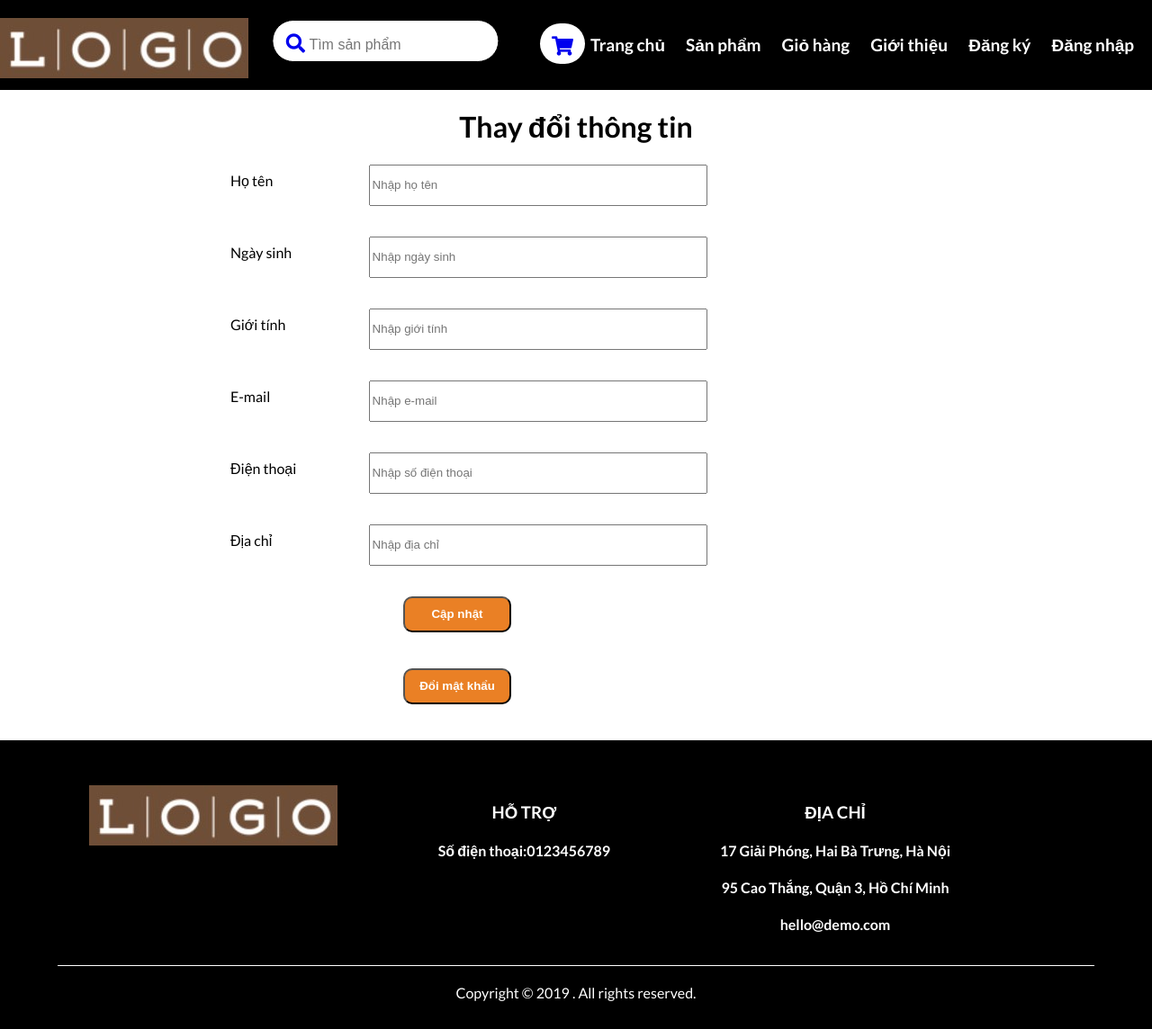
After one commit to team-04-bk/Coffee-selling, a PHP site: page /Layout/edit-user-info.html in a window 1280 px wide. The commit adds this page. Shown: the whole page at 90% size. Run offline with PHP 8.4, Linux system fonts and the light colour scheme; some libraries are stand-ins or nearby versions.

Commit message:
user and stuff

```diff
--- /dev/null
+++ b/CoffeeShop/Layout/edit-user-info.html
@@ -0,0 +1,106 @@
+<!DOCTYPE html>
+<html>
+<head>
+    <meta charset="utf-8" />
+    <title>Coffe</title>
+    <link href="../css/Style.css" rel="stylesheet" />
+    <link rel="stylesheet" href="https://use.fontawesome.com/releases/v5.8.1/css/all.css" integrity="sha384-50oBUHEmvpQ+1lW4y57PTFmhCaXp0ML5d60M1M7uH2+nqUivzIebhndOJK28anvf" crossorigin="anonymous">
+    <link href='http://fonts.googleapis.com/css?family=Lato:400,700' rel='stylesheet' type='text/css'>
+</head>
+<body>
+    <header>
+        <div class="top-bar">
+            <a href="index.html" class="logo"><img src="../Image/LogoSample_ByTailorBrands.jpg" /></a>
+            <div class="search-box">
+                <input class="search-txt" type="text" placeholder="Tìm sản phẩm" />
+                <a class="search-btn" style="text-decoration:none;" href="#"><i class="fas fa-search fa-lg"></i></a>
+            </div>
+            <div class="shop-cart">
+                <a class="shop-btn" href="#"><i class="fas fa-shopping-cart fa-lg"></i></a>
+            </div>
+            <nav>
+
+                <ul>
+                    <li><a href="index.html">Trang chủ</a></li>
+                    <li><a href="Products.html">Sản phẩm</a></li>
+                    <li><a href="ShopCart.html">Giỏ hàng</a></li>
+                    <li><a href="About.html">Giới thiệu</a></li>
+                    <li><a href="signup.html">Đăng ký</a></li>
+
+                    <li><a href="login.html">Đăng nhập</a></li>
+                </ul>
+            </nav>
+        </div>
+    </header>
+    <h1 class="page">Thay đổi thông tin</h1>
+    <div id="edit">
+        <div class="row-edit">
+            <div class="row-left">Họ tên</div>
+            <div class="row-right">
+                <input type="text" placeholder="Nhập họ tên" />
+            </div>
+        </div>
+        <div class="row-edit">
+            <div class="row-left">Ngày sinh</div>
+            <div class="row-right">
+                <input type="datetime" placeholder="Nhập ngày sinh" />
+            </div>
+        </div>
+        <div class="row-edit">
+            <div class="row-left">Giới tính</div>
+            <div class="row-right">
+                <input type="text" placeholder="Nhập giới tính" />
+            </div>
+        </div>
+        <div class="row-edit">
+            <div class="row-left">E-mail</div>
+            <div class="row-right">
+                <input type="email" placeholder="Nhập e-mail" />
+            </div>
+        </div>
+        <div class="row-edit">
+            <div class="row-left">Điện thoại</div>
+            <div class="row-right">
+                <input type="tel" placeholder="Nhập số điện thoại" />
+            </div>
+        </div>
+        <div class="row-edit">
+            <div class="row-left">Địa chỉ</div>
+            <div class="row-right">
+                <input type="tel" placeholder="Nhập địa chỉ" />
+            </div>
+        </div>
+
+        <div class="row-edit">
+            <div class="confirm-1"><input type="submit" value="Cập nhật" /></div>
+        </div>
+        <div class="row-edit">
+            <div class="confirm-1"><a href="change-password.html"><input type="submit" value="Đổi mật khẩu" /></a></div>
+        </div>
+    </div>
+
+    <footer>
+
+        <div class="row">
+            <div class="col">
+                <img src="../Image/LogoSample_ByTailorBrands.jpg" />
+            </div>
+
+            <div class="col">
+                <h3>HỖ TRỢ</h3>
+                <h4>Số điện thoại:0123456789</h4>
+            </div>
+
+            <div class="col">
+                <h3>ĐỊA CHỈ</h3>
+                <h4>17 Giải Phóng, Hai Bà Trưng, Hà Nội</h4>
+                <h4>95 Cao Thắng, Quận 3, Hồ Chí Minh</h4>
+
+                <h4>hello@demo.com</h4>
+            </div>
+        </div>
+
+        <div class="coppy-right">Copyright © 2019 . All rights reserved.</div>
+    </footer>
+</body>
+</html>
--- a/CoffeeShop/css/Style.css
+++ b/CoffeeShop/css/Style.css
@@ -25,6 +25,7 @@ header {
     padding: 10px;
     height: 25px;
     background: white;
+    border:1px solid #000;
 }
 
 .search-btn {
@@ -340,107 +353,120 @@ tr {
     color: #fff;
 }
 
-#content p{
-    width:80%;
-    text-align:left;
-    font-size:17px;
-    margin:0 auto;
-}
-#go-to-product{
-    margin:0 auto;
-    width:70%;
-}
-#product-intro{
-    background:#ea8025;
-    float:left;
-    align-items:center;
-    text-align:left;
-    font-size:17px;
-    height:478px;
-    width:30%
-
-}
-#product-intro p{
-    width:80%;
-    margin:0 auto;
-    color:#fff;
-}
-#go-to-product-img{
-    float:right;
-    width:70%;
-}
-#go-to-product-img img{
-    width:100%;
-    height:478px;
-}
-#go-to-product-btn{
-    transform:translate(0,300%);
-    width:50%;
-    margin:0 auto;
-}
-#go-to-product-btn a{
-    padding:10px 15px 10px 15px;
-    font-size:18px;
-    background:#000;
-    text-decoration:none;
-    color:#fff;
+    #content p {
+        width: 80%;
+        text-align: left;
+        font-size: 17px;
+        margin: 0 auto;
     }
 
+#go-to-product {
+    margin: 0 auto;
+    width: 70%;
+}
+
+#product-intro {
+    background: #ea8025;
+    float: left;
+    align-items: center;
+    text-align: left;
+    font-size: 17px;
+    height: 478px;
+    width: 30%
+}
+
+    #product-intro p {
+        width: 80%;
+        margin: 0 auto;
+        color: #fff;
+    }
+
+#go-to-product-img {
+    float: right;
+    width: 70%;
+}
+
+    #go-to-product-img img {
+        width: 100%;
+        height: 478px;
+    }
+
+#go-to-product-btn {
+    transform: translate(0,300%);
+    width: 50%;
+    margin: 0 auto;
+}
+
+    #go-to-product-btn a {
+        padding: 10px 15px 10px 15px;
+        font-size: 18px;
+        background: #000;
+        text-decoration: none;
+        color: #fff;
+    }
 
 footer {
-    display:block;
+    display: block;
     background-image: none;
     background-color: #000;
     color: white;
     text-align: center;
-    padding-top:50px;
+    padding-top: 50px;
 }
-.row{
 
-    width:90%;
-    height:200px;
-    margin:0 auto;
+.row {
+    width: 90%;
+    height: 200px;
+    margin: 0 auto;
+}
 
+.col {
+    background: #000;
+    width: 30%;
+    float: left;
 }
-.col{
-    background:#000;
-    width:30%;
-    float:left;
+
+.coppy-right {
+    width: 90%;
+    height: 50px;
+    margin: 0 auto;
+    padding-top: 20px;
+    border-top: 1px solid #fff;
 }
-.coppy-right{
-    width:90%;
-    height:50px;
-    margin:0 auto;
-    padding-top:20px;
-    border-top:1px solid #fff;
+
+#about {
+    min-height: 520px;
 }
-#about{
-    min-height:520px;
+
+#about-content {
+    width: 70%;
+    margin: 0 auto;
 }
-#about-content{
-    width:70%;
-    margin:0 auto;
+
+#about-content-l {
+    width: 52%;
+    float: left;
+    height: 450px;
 }
-#about-content-l{
-    width:52%;
-    float:left;
-    height:450px;
+
+    #about-content-l p {
+        width: 80%;
+        margin: 0 auto;
+        font-size: 18px;
+        margin-bottom: 20px;
     }
-#about-content-l p{
-    width:80%;
-    margin:0 auto;
-    font-size:18px;
-    margin-bottom:20px;
-}
+
     #about-content-l span {
         font-size: 24px;
         font-weight: 700;
         font-family: 'Bebas Neue','Lato', sans-serif;
     }
-#about-content-img{
-    width:48%;
-    float:right;
+
+#about-content-img {
+    width: 48%;
+    float: right;
 }
+
 .about-name h2 {
     width: 70%;
     margin: 0 auto;
@@ -448,11 +474,72 @@ footer {
     font-family: 'Bebas Neue','Lato', sans-serif;
     text-align: left;
 }
-.list-single-store{
-    width:70%;
+
+.list-single-store {
+    width: 70%;
+    margin: 0 auto;
+}
+
+    .list-single-store i {
+        color: #ea8025;
+    }
+
+.admin-top-bar {
+    background-color: #fff;
+    color: #000;
+    height: 100px;
+    line-height: 70px;
+    align-items: center;
+    border-bottom:1px solid #000;
+}
+.nav{
+    width:90%;
     margin:0 auto;
+}
+.admin-top-bar a{
+    color:#000;
+}
+
+#admin-foot{
+    background:#fff;
+    color:#000;
+}
+.row-edit{
+    width:60%;
+    margin:0 auto;
+    height:80px;
 
 }
-.list-single-store i{
-    color:#ea8025;
+.row-left{
+    float:left;
+    width:20%;
+    height:40px;
+    line-height:35px;
+
 }
+.row-right{
+    float:right;
+    width:80%;
+    height:40px;
+}
+.row-right input{
+    width:60%;
+    height:40px;
+}
+.confirm-1{
+    width:50%;
+    margin:0 auto;
+    align-items:center;
+    height:80px;
+}
+.confirm-1 input{
+    height:40px;
+    border-radius:10px;
+    width:120px;
+    background:#ea8025;
+    color:#fff;
+    font-weight:bold;
+}
+.confirm-1 a{
+    text-decoration:none;
+}
```
Also changed, not shown: other parts of CoffeeShop/css/Style.css (+39 -27 lines), CoffeeShop/Layout/change-password.html (added, +83 -0 lines), CoffeeShop/Layout/list-employees.html (added, +162 -0 lines). Lines whose indentation alone changed are shown as unchanged.
